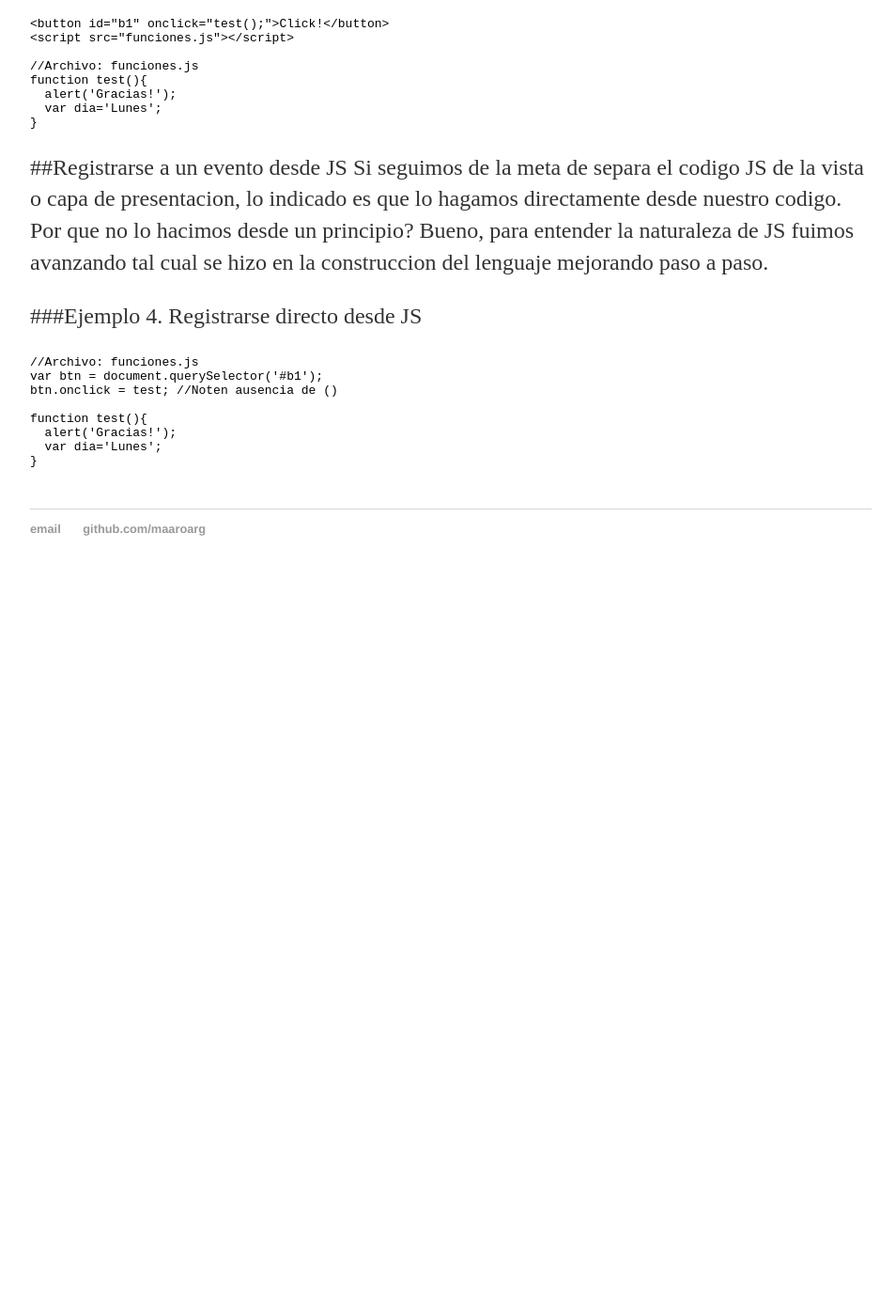
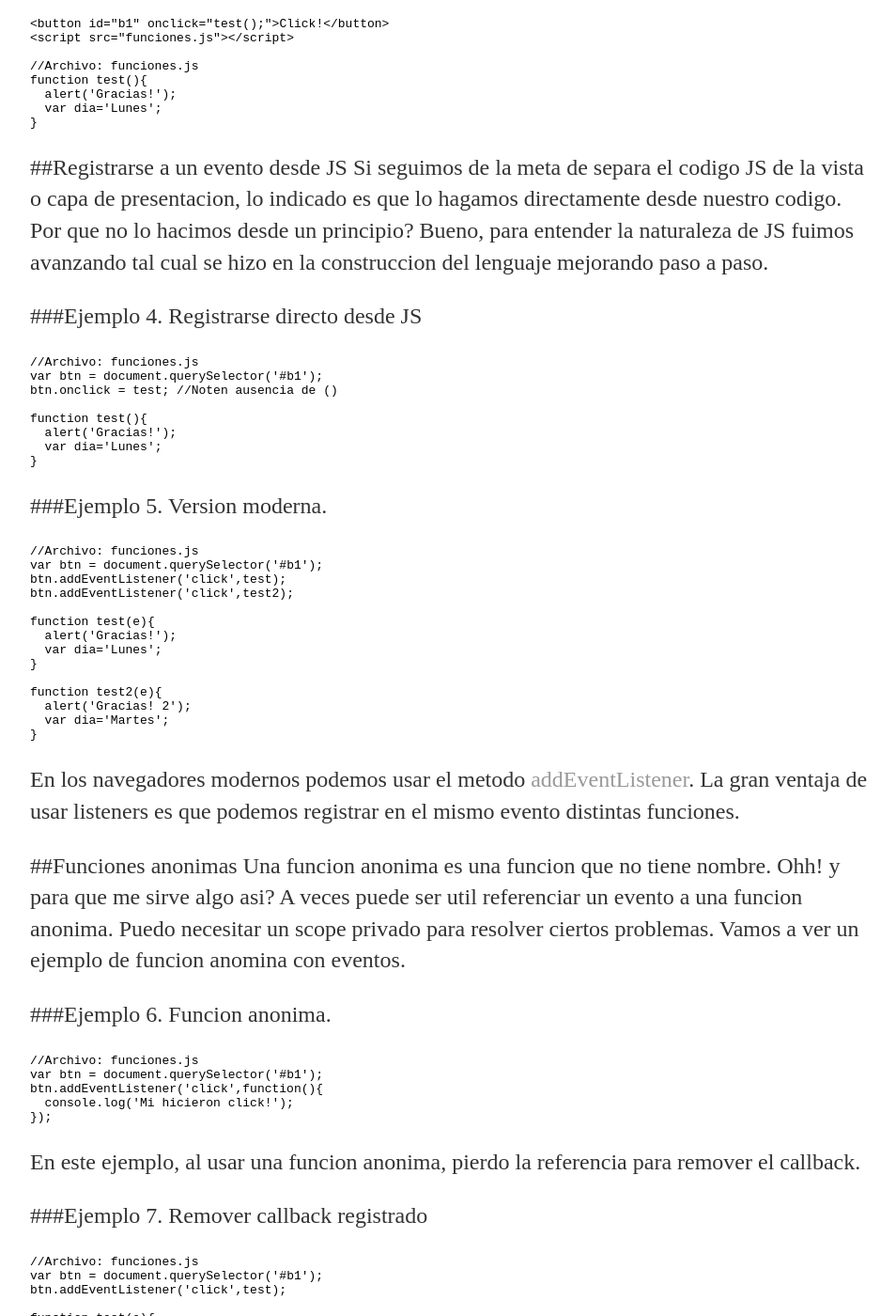
Before and after one commit to maaroarg/maaroarg.github.io, a Jekyll site: the page built from _posts/2016-03-30-clase2-js.md, in a window 1280 px wide and 1400 px high, scrolled down 1403 px. Shown: the whole window at 94% size, without its empty margins (160-1114 px from the left). Built offline with Jekyll 4.4.1, drawn with Linux system fonts in a browser that asks for light colours; before the commit the page ends 2033 px from its top, so only the background shows below that; some of the changed text lies outside the part shown.

Commit message:
Update 2016-03-30-clase2-js.md

````diff
--- a/_posts/2016-03-30-clase2-js.md
+++ b/_posts/2016-03-30-clase2-js.md
@@ -69,6 +69,65 @@ function test(){
   alert('Gracias!');
   var dia='Lunes';
 }
+```
+###Ejemplo 5. Version moderna.
+```javascript
+//Archivo: funciones.js
+var btn = document.querySelector('#b1');
+btn.addEventListener('click',test);
+btn.addEventListener('click',test2);
 
+function test(e){
+  alert('Gracias!');
+  var dia='Lunes';
+}
 
+function test2(e){
+  alert('Gracias! 2');
+  var dia='Martes';
+}
 ```
+En los navegadores modernos podemos usar el metodo [addEventListener](http://www.w3schools.com/jsref/met_element_addeventlistener.asp). La gran ventaja de usar listeners es que podemos registrar en el mismo evento distintas funciones.
+
+##Funciones anonimas
+Una funcion anonima es una funcion que no tiene nombre. Ohh! y para que me sirve algo asi? A veces puede ser util referenciar un evento a una funcion anonima. Puedo necesitar un scope privado para resolver ciertos problemas. Vamos a ver un ejemplo de funcion anomina con eventos.
+
+###Ejemplo 6. Funcion anonima.
+```javascript
+//Archivo: funciones.js
+var btn = document.querySelector('#b1');
+btn.addEventListener('click',function(){
+  console.log('Mi hicieron click!');
+});
+```
+En este ejemplo, al usar una funcion anonima, pierdo la referencia para remover el callback.
+
+###Ejemplo 7. Remover callback registrado
+```javascript
+//Archivo: funciones.js
+var btn = document.querySelector('#b1');
+btn.addEventListener('click',test);
+
+function test(e){
+  alert('Gracias!');
+  var dia='Lunes';
+  btn.removeEventListener('click',test);
+}
+```
+
+##Detener el flujo del evento
+Algo muy util para realizar validaciones es detener el flujo del evento si el callback retorna false.
+
+###Ejemplo 8. Detener propagacion del evento
+```javascript
+//Archivo: funciones.js
+var btn = document.querySelector('#b1');
+btn.addEventListener('click',test);
+
+function test(e){
+  alert('Gracias!');
+  return false;
+}
+```
+##Lo que viene
+El mundo asincronico de AJAX!
````
